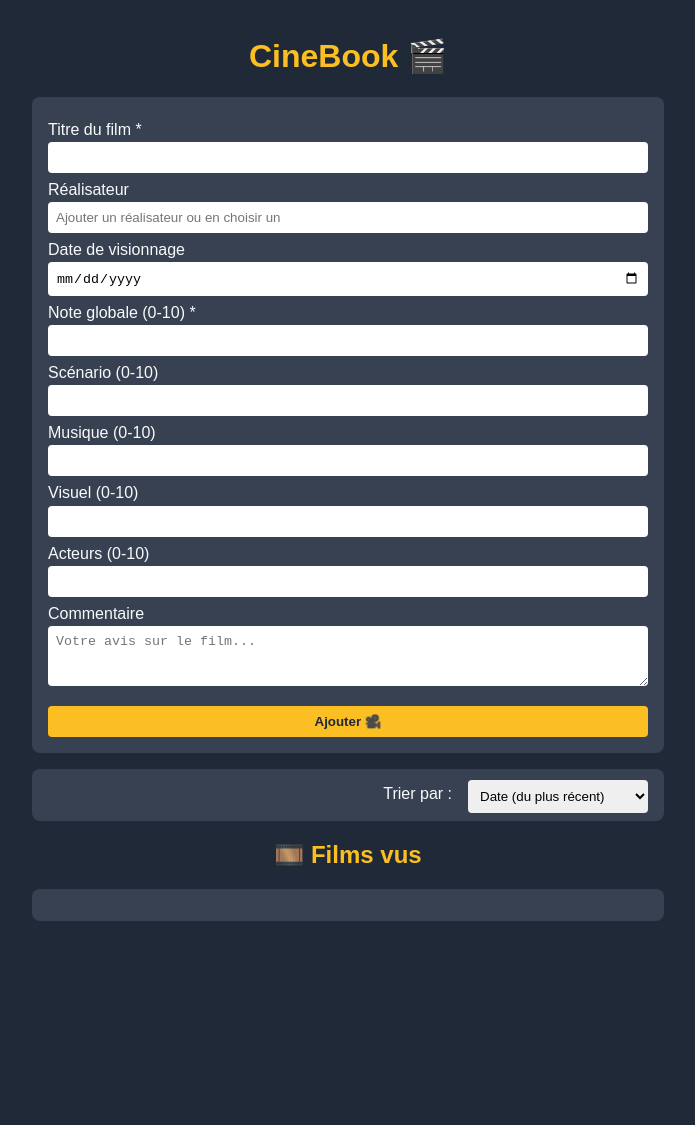
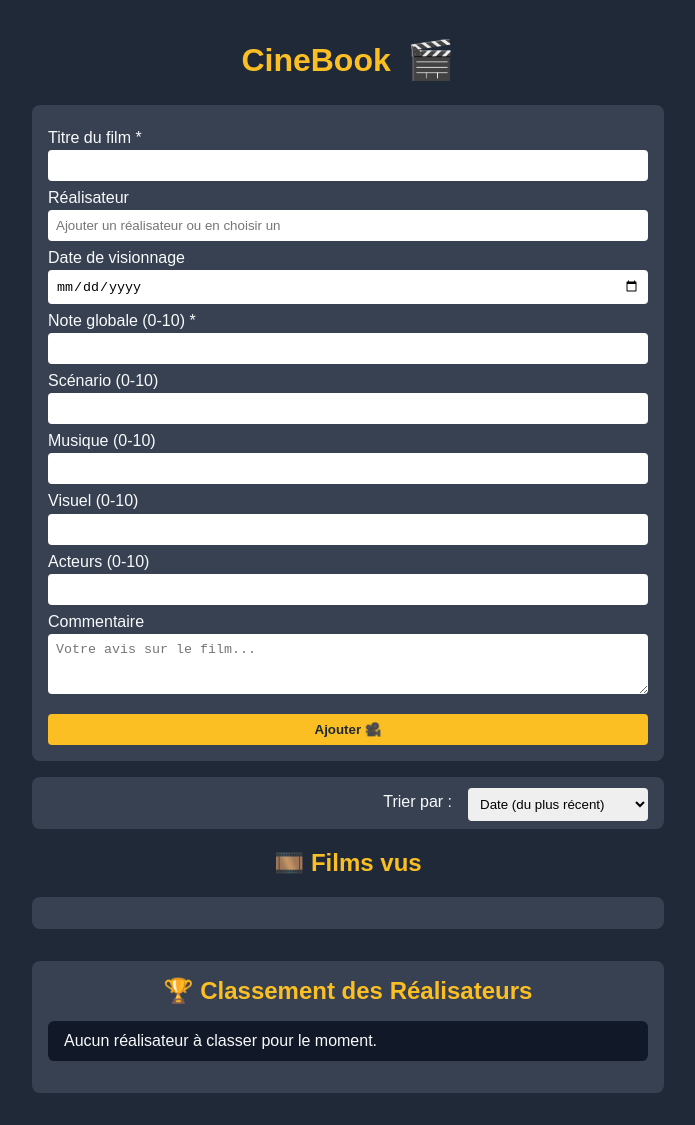
Before and after one commit to JulienYncrea/app_cinema, a plain HTML site: page index.html in a window 1280 px wide. Shown: the whole page, without its empty margins (292-987 px from the left). Before the commit the page ends 953 px from the top, so only its background shows below. Drawn offline with Linux system fonts and the light colour scheme.

Commit message:
add rank

```diff
--- a/index.html
+++ b/index.html
@@ -18,7 +18,21 @@
       text-align: center;
       color: #fbbf24;
     }
-    form, .film-list, .controls {
+    /* Style pour le titre principal et le logo cliquable */
+    #mainTitle {
+      display: flex;
+      justify-content: center;
+      align-items: center;
+      gap: 0.5rem; /* Espace entre le texte et le logo */
+      color: #fbbf24;
+      cursor: pointer; /* Indique que le titre est cliquable */
+    }
+    #mainTitle .logo {
+        margin-left: 0.5rem; /* Espace le logo du texte */
+        font-size: 1.2em; /* Taille du logo (emoji) */
+    }
+
+    form, .film-list, .controls, .director-ranking-container {
       max-width: 600px;
       margin: 1rem auto;
       background: #374151;
@@ -130,7 +144,40 @@
         background: #3b82f6; /* Bleu pour modifier */
     }
     .btn-edit:hover {
-        background: #1d4ed8;
+      background: #1d4ed8;
+    }
+
+    /* Styles pour le classement des réalisateurs */
+    .director-ranking-container {
+      margin-top: 2rem;
+      background: #374151;
+      padding: 1rem;
+      border-radius: 0.5rem;
+    }
+    .director-ranking-container h2 {
+      margin-top: 0;
+      margin-bottom: 1rem;
+      color: #fbbf24;
+    }
+    .director-ranking-list {
+      list-style: none;
+      padding: 0;
+    }
+    .director-ranking-list li {
+      background: #111827;
+      padding: 0.7rem 1rem;
+      margin-bottom: 0.5rem;
+      border-radius: 0.4rem;
+      display: flex;
+      justify-content: space-between;
+      align-items: center;
+    }
+    .director-ranking-list li span:first-child {
+      font-weight: bold;
+    }
+    .director-ranking-list li span:last-child {
+      color: #fbbf24;
+      font-weight: bold;
     }
 
     @media (max-width: 640px) {
@@ -161,7 +208,8 @@
   </script>
 </head>
 <body>
-  <h1>CineBook 🎬</h1>
+  <h1 id="mainTitle">CineBook <span class="logo">🎬</span></h1>
+
   <form id="filmForm" autocomplete="off">
     <label for="title">Titre du film *</label>
     <input type="text" id="title" required />
@@ -208,12 +256,20 @@
   <h2>🎞️ Films vus</h2>
   <div class="film-list" id="filmList"></div>
 
+  <div class="director-ranking-container" id="directorRanking">
+    <h2>🏆 Classement des Réalisateurs</h2>
+    <ul class="director-ranking-list" id="directorRankingList">
+      </ul>
+  </div>
+
   <script>
     const form = document.getElementById('filmForm');
     const filmList = document.getElementById('filmList');
     const triSelect = document.getElementById('tri');
     const addUpdateBtn = document.getElementById('addUpdateBtn');
     const directorList = document.getElementById('directorList');
+    const directorRankingList = document.getElementById('directorRankingList'); // Nouvel élément pour le classement
+    const mainTitle = document.getElementById('mainTitle'); // Titre principal cliquable
 
     let editingIndex = -1; // Pour savoir si on est en mode modification ou ajout
 
@@ -238,6 +294,64 @@
         const option = document.createElement('option');
         option.value = director;
         directorList.appendChild(option);
+      });
+    }
+
+    // Fonction pour calculer la moyenne d'un film
+    function moyenne(film) {
+      let totalNotes = 0;
+      let compteurNotes = 0;
+
+      const notes = ['global', 'scenario', 'musique', 'visuel', 'acteur'];
+
+      notes.forEach(noteType => {
+        const value = Number(film[noteType]);
+        // Vérifie si la valeur est un nombre, n'est pas vide et est dans la plage 0-10
+        if (!isNaN(value) && film[noteType] !== '' && value >= 0 && value <= 10) {
+          totalNotes += value;
+          compteurNotes++;
+        }
+      });
+
+      return compteurNotes > 0 ? totalNotes / compteurNotes : 0;
+    }
+
+    // Fonction pour calculer et afficher le classement des réalisateurs
+    function displayDirectorRanking() {
+      let films = JSON.parse(localStorage.getItem('cinebook_films')) || [];
+      const directorScores = {}; // { 'Réalisateur': { totalScore: X, filmCount: Y } }
+
+      films.forEach(film => {
+        if (film.director && film.director.trim() !== '') {
+          const directorName = film.director.trim();
+          const filmScore = moyenne(film);
+
+          if (!directorScores[directorName]) {
+            directorScores[directorName] = { totalScore: 0, filmCount: 0 };
+          }
+          directorScores[directorName].totalScore += filmScore;
+          directorScores[directorName].filmCount++;
+        }
+      });
+
+      const rankedDirectors = Object.keys(directorScores)
+        .map(director => ({
+          name: director,
+          averageScore: directorScores[director].totalScore / directorScores[director].filmCount
+        }))
+        .sort((a, b) => b.averageScore - a.averageScore); // Trier par moyenne décroissante
+
+      directorRankingList.innerHTML = ''; // Vider la liste existante
+
+      if (rankedDirectors.length === 0) {
+        directorRankingList.innerHTML = '<li>Aucun réalisateur à classer pour le moment.</li>';
+        return;
+      }
+
+      rankedDirectors.forEach(director => {
+        const li = document.createElement('li');
+        li.innerHTML = `<span>${director.name}</span> <span>⭐ ${director.averageScore.toFixed(2)}</span>`;
+        directorRankingList.appendChild(li);
       });
     }
 
@@ -271,7 +385,6 @@
 
         const avgNote = moyenne(film).toFixed(2);
         const directorDisplay = film.director ? `<div class="film-director">${film.director}</div>` : '';
-
 
         div.innerHTML = `
           <div class="film-header">
@@ -311,6 +424,7 @@
             localStorage.setItem('cinebook_films', JSON.stringify(films));
             chargerFilms();
             updateDirectorDatalist(); // Mettre à jour la datalist après suppression
+            displayDirectorRanking(); // Mettre à jour le classement des réalisateurs
           }
         });
 
@@ -349,27 +463,7 @@
         filmList.appendChild(div);
       });
       updateDirectorDatalist(); // Toujours mettre à jour la datalist après avoir chargé/affiché les films
-    }
-
-    function moyenne(film) {
-      let totalNotes = 0;
-      let compteurNotes = 0;
-
-      const notes = ['global', 'scenario', 'musique', 'visuel', 'acteur'];
-
-      notes.forEach(noteType => {
-        const value = Number(film[noteType]);
-        // Vérifie si la valeur est un nombre, n'est pas vide et est dans la plage 0-10
-        if (!isNaN(value) && film[noteType] !== '' && value >= 0 && value <= 10) {
-          totalNotes += value;
-          compteurNotes++;
-        }
-      });
-
-      // Si aucune note n'est renseignée, retourne 0 pour éviter la division par zéro.
-      // Si seule la note globale est renseignée, compteurNotes sera 1, et totalNotes sera la note globale,
-      // ce qui donnera bien la note globale comme moyenne.
-      return compteurNotes > 0 ? totalNotes / compteurNotes : 0;
+      displayDirectorRanking(); // Mettre à jour le classement des réalisateurs après chargement des films
     }
 
     function formatDate(dateStr) {
@@ -423,9 +517,17 @@
 
     triSelect.addEventListener('change', chargerFilms);
 
+    // Ajout de l'écouteur d'événement pour le clic sur le titre principal
+    mainTitle.addEventListener('click', () => {
+      document.getElementById('directorRanking').scrollIntoView({
+        behavior: 'smooth'
+      });
+    });
+
     window.addEventListener('load', () => {
         chargerFilms();
         updateDirectorDatalist(); // Charger la datalist au chargement initial
+        displayDirectorRanking(); // Afficher le classement des réalisateurs au chargement initial
     });
   </script>
 </body>
```
